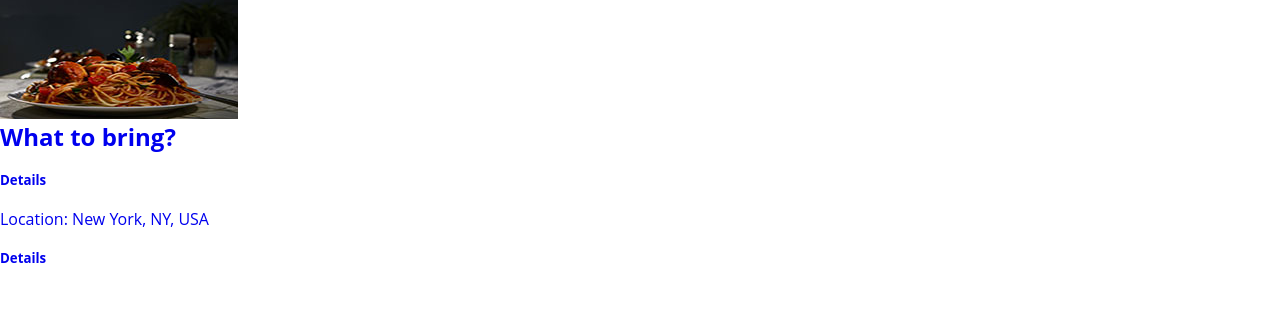
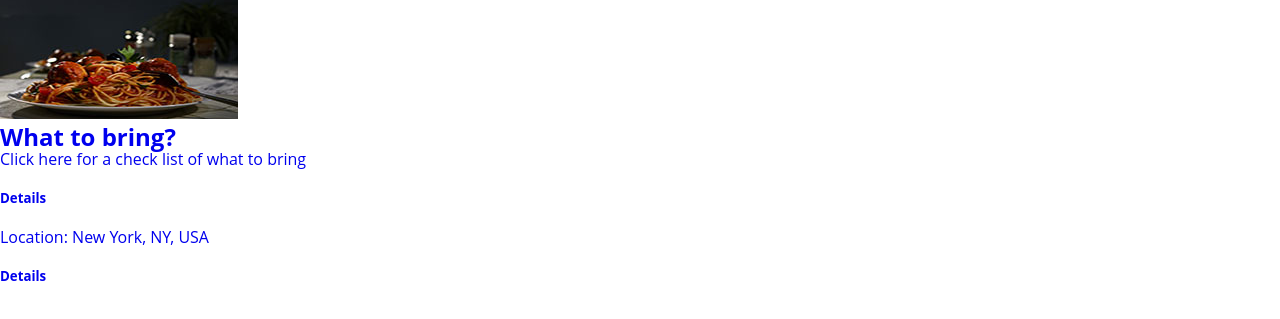
Before and after one commit to chelsea-spratley/hw-spratley, a plain HTML site: page in-class-demo-main/deploy/index.html in a window 1280 px wide. Shown: the part 21-340 px from the top of the page. Drawn offline with nearby package versions, Linux system fonts and the light colour scheme; files whose address does not match are found by name.

Commit message:
Update index.html

```diff
--- a/in-class-demo-main/deploy/index.html
+++ b/in-class-demo-main/deploy/index.html
@@ -36,6 +36,7 @@
             <a href="#">
                 <div>
                     <h2>What to bring?</h2>
+					<p>Click here for a check list of what to bring</p>
                 </div>
 
                 <div>
```
